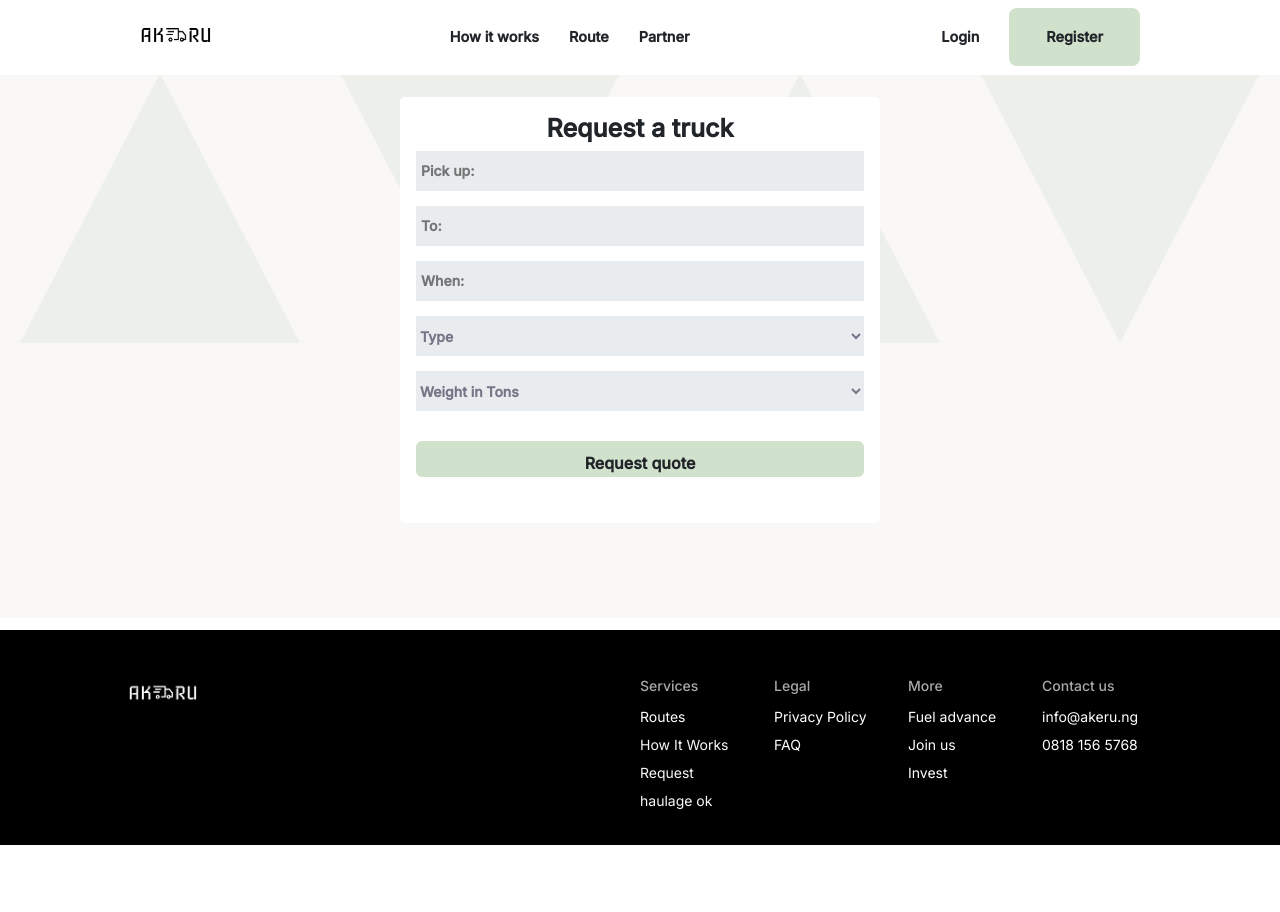
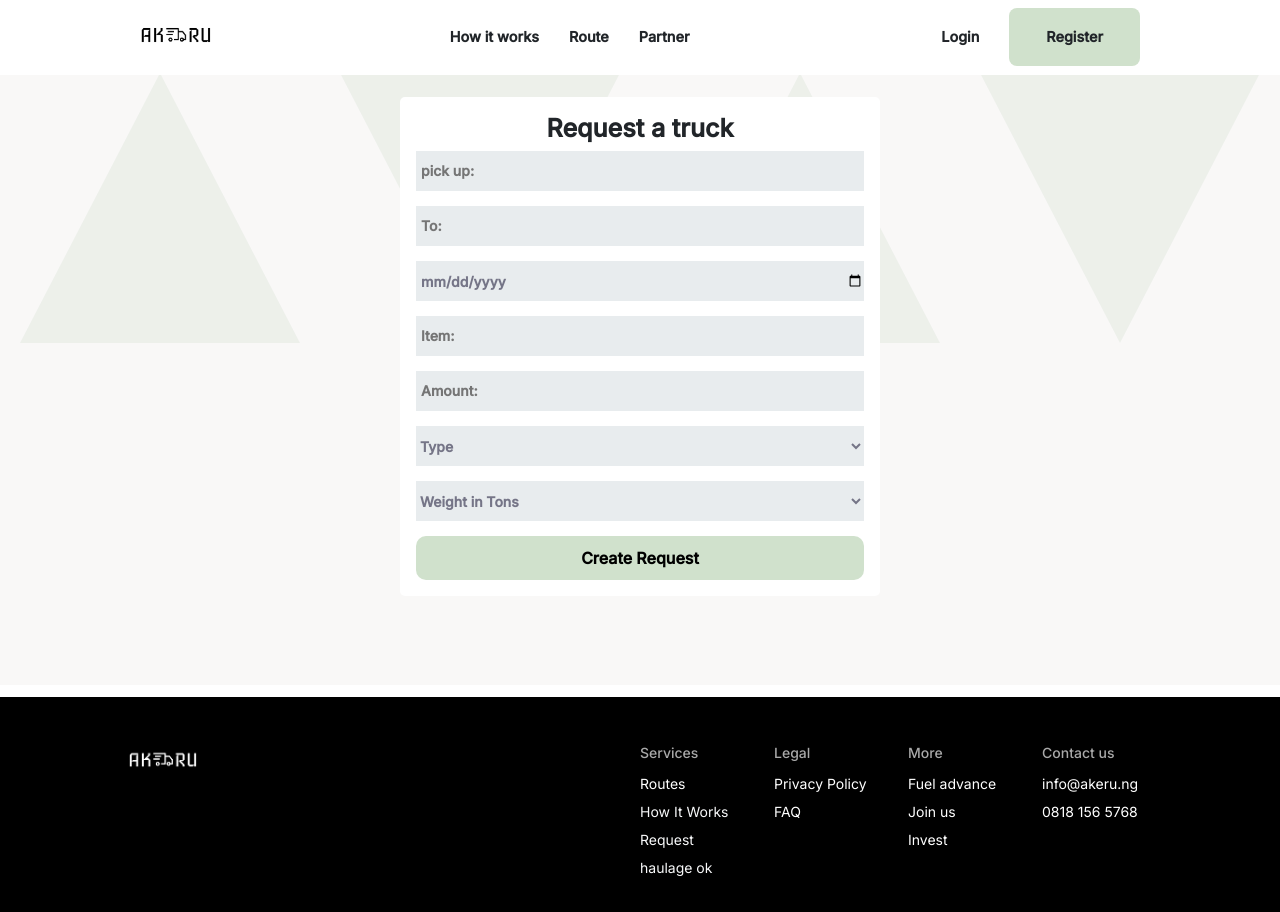
Before and after one commit to emmasam1/akeru1, a React (Create React App) app: page /request in a window 1280 px wide. Before the commit the page ends 845 px from the top, so only its background shows below. Built offline with nearby package versions, Linux system fonts and the light colour scheme; a web font is replaced by a local one.

Commit message:
user request

```diff
--- a/src/App.css
+++ b/src/App.css
@@ -512,7 +512,7 @@ text-align: left;
 /* LOGIN */
 .login_div_height{
   padding: 0 0 130px 0;
-  height: 545px;
+  height: 612px;
 }
 .login{
  padding: 18px 37px !important;
--- a/src/components/Request.js
+++ b/src/components/Request.js
@@ -1,8 +1,118 @@
-import React from 'react'
-import { Link } from 'react-router-dom';
+import React, { useState } from "react";
+import axios from "axios";
+import ROUTE from "../route.json";
+import { useNavigate } from 'react-router-dom';
 import Navbar from './Navbar';
 import Footer from './Footer'
+
 function Request() {
+
+  let navigate = useNavigate();
+
+  const [pick_up, setpick_up] = useState("");
+  const [drop_off, setdrop_off] = useState("");
+  const [date, setdate] = useState("");
+  const [item, setItem] = useState("");
+  const [truck_type, setTruckType] = useState("");
+  const [weight, setWeight] = useState("");
+  const [amount, setAmount] = useState("")
+
+  const [pick_upErr, setpick_upErr] = useState({});
+  const [drop_offErr, setdrop_offErr] = useState({});
+  const [dateErr, setdateErr] = useState({});
+  const [itemErr, setItemErr] = useState({});
+  const [typeErr, setTypeErr] = useState({});
+  const [weightErr, setWeightErr] = useState({});
+  const [amountErr, setamountErr] = useState({})
+
+  const handSubmit = (e) => {
+    e.preventDefault();
+    const isValid = formValidation();
+
+    const user = JSON.parse(localStorage.getItem("user"));
+
+
+    if (isValid && user) {
+      let user_id = user.user_id;
+      let data={
+        "user_id":user_id,
+        "drop_off":drop_off,
+        "pick_up":pick_up,
+        "date":date,
+        "item":item,
+        "weight":weight,
+        "truck_type":truck_type
+
+    }
+      axios
+        .post(ROUTE.REQUEST,data)
+        .then(function (res) {
+          console.log(res);
+          alert("Request create successfully")
+          navigate("/ongoing")
+        })
+        .catch(function (err) {
+          console.log(err);
+        });
+    }else{
+      if(user==null){
+        alert("Please login before making a request")
+        navigate("/signin")
+      }
+    }
+
+  };
+
+  const formValidation = () => {
+    const pick_upErr = {};
+    const drop_offErr = {};
+    const dateErr = {};
+    const itemErr = {};
+    const typeErr = {};
+    const weightErr = {};
+    const amountErr = {};
+    let isValid = true;
+
+    if (!pick_up) {
+      pick_upErr.pick_up = "pick up location required";
+      isValid = false;
+    }
+    if (!drop_off) {
+      drop_offErr.drop_off = "Drop-off location required";
+      isValid = false;
+    }
+    if (!date) {
+      dateErr.date = "Please select a date";
+      isValid = false;
+    }
+    if (!item) {
+      itemErr.item = "What item are you shipping";
+      isValid = false;
+    }
+    if (!truck_type) {
+      typeErr.truck_type = "What vehicle do you need";
+      isValid = false;
+    }
+    if (!weight) {
+      weightErr.weight = "What is the weight of your goods";
+      isValid = false;
+    }
+    if (!amount) {
+      amountErr.amount = "Amount required";
+      isValid = false;
+    }
+
+    setpick_upErr(pick_upErr);
+    setdrop_offErr(drop_offErr);
+    setdateErr(dateErr);
+    setItemErr(itemErr);
+    setTypeErr(typeErr);
+    setWeightErr(weightErr);
+    setamountErr(amountErr);
+    return isValid;
+  };
+
+
     return (
         <>
         <Navbar />
@@ -15,23 +125,141 @@ function Request() {
         <div className="card_form_holder p-3 position-absolute mt-4">
           <h1 className="text-center">Request a truck</h1>
 
-          <form>
-          <input type="text" placeholder="Pick up:" className="input-home"/>
-                <input type="text" placeholder="To:" className="input-home"/>
-                <input type="text" placeholder="When:" className="input-home"/>
+          <form onSubmit={handSubmit}>
+              <input
+                type="text"
+                placeholder="pick up:"
+                className="input-home"
+                name="pick_up"
+                value={pick_up}
+                onChange={(e) => setpick_up(e.target.value)}
+              />
+              {Object.keys(pick_upErr).map((key) => {
+                return (
+                  <p className="dash-error" key={pick_upErr}>
+                    {pick_upErr[key]}
+                  </p>
+                );
+              })}
+              <input
+                type="text"
+                placeholder="To:"
+                className="input-home"
+                name="drop_off"
+                value={drop_off}
+                onChange={(e) => setdrop_off(e.target.value)}
+              />
+              {Object.keys(drop_offErr).map((key) => {
+                return (
+                  <p className="dash-error" key={drop_offErr}>
+                    {drop_offErr[key]}
+                  </p>
+                );
+              })}
+              <input
+                type="date"
+                placeholder="When:"
+                className="input-home input-date"
+                name="date"
+                value={date}
+                onChange={(e) => setdate(e.target.value)}
+              />
+              {Object.keys(dateErr).map((key) => {
+                return (
+                  <p className="dash-error" key={dateErr}>
+                    {dateErr[key]}
+                  </p>
+                );
+              })}
+              <input
+                type="text"
+                placeholder="Item:"
+                className="input-home"
+                name="item"
+                value={item}
+                onChange={(e) => setItem(e.target.value)}
+              />
+              {Object.keys(itemErr).map((key) => {
+                return (
+                  <p className="dash-error" key={itemErr}>
+                    {itemErr[key]}
+                  </p>
+                );
+              })}
 
-                <select className="select">
-                  <option>Type</option>
-                </select>
-                <select className="select">
-                  <option>Weight in Tons</option>
-                </select>
+              <input
+                type="text"
+                placeholder="Amount:"
+                className="input-home"
+                name="amount"
+                value={amount}
+                onChange={(e) => setAmount(e.target.value)}
+              />
+              {Object.keys(amountErr).map((key) => {
+                return (
+                  <p className="dash-error" key={amountErr}>
+                    {amountErr[key]}
+                  </p>
+                );
+              })}
 
-                <div className="d-flex justify-content-center btn-helper">
-                <Link to="/detail" className="milestone_link w100 link-dark w900">Request quote</Link>
-                </div>
-                {/* <button className="my_btn">Request quote</button> */}
-          </form>
+
+              <select
+                className="select"
+                name="truck_type"
+                value={truck_type}
+                onChange={(e) => setTruckType(e.target.value)}
+              >
+                <option>Type</option>
+                <option>Cover body</option>
+                <option>Tanker</option>
+                <option>Dumper</option>
+                <option>Cage lift</option>
+                <option>Tarpaulin</option>
+                <option>Refridgerator</option>
+                <option>Animal transporter</option>
+                <option>Container transporter</option>
+                <option>Timber carrier</option>
+                <option>Van</option>
+                <option>Platform</option>
+              </select>
+              {Object.keys(typeErr).map((key) => {
+                return (
+                  <p className="dash-error" key={typeErr}>
+                    {typeErr[key]}
+                  </p>
+                );
+              })}
+              <select
+                className="select"
+                name="weight"
+                value={weight}
+                onChange={(e) => setWeight(e.target.value)}
+              >
+                <option>Weight in Tons</option>
+                <option>10 Tons</option>
+                <option>15 Tons</option>
+                <option>20 Tons</option>
+                <option>40 Tons</option>
+              </select>
+              {Object.keys(weightErr).map((key) => {
+                return (
+                  <p className="dash-error" key={weightErr}>
+                    {weightErr[key]}
+                  </p>
+                );
+              })}
+              {/*
+              <div className="d-flex justify-content-center btn-helper">
+                <Link
+                  to="/detail"
+                  className="milestone_link w100 link-dark w900"
+                >
+                  Request quote
+                </Link>
+              </div> */}
+              <button className="my_btn w900">Create Request</button>
+            </form>
         </div>
       </div>
       <Footer />
```
